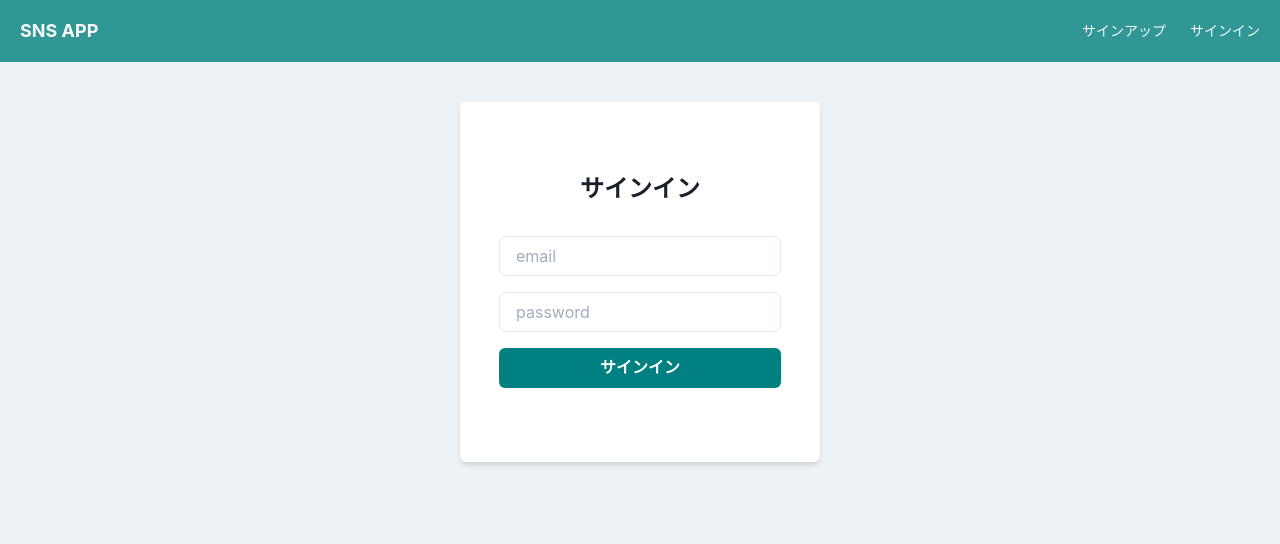
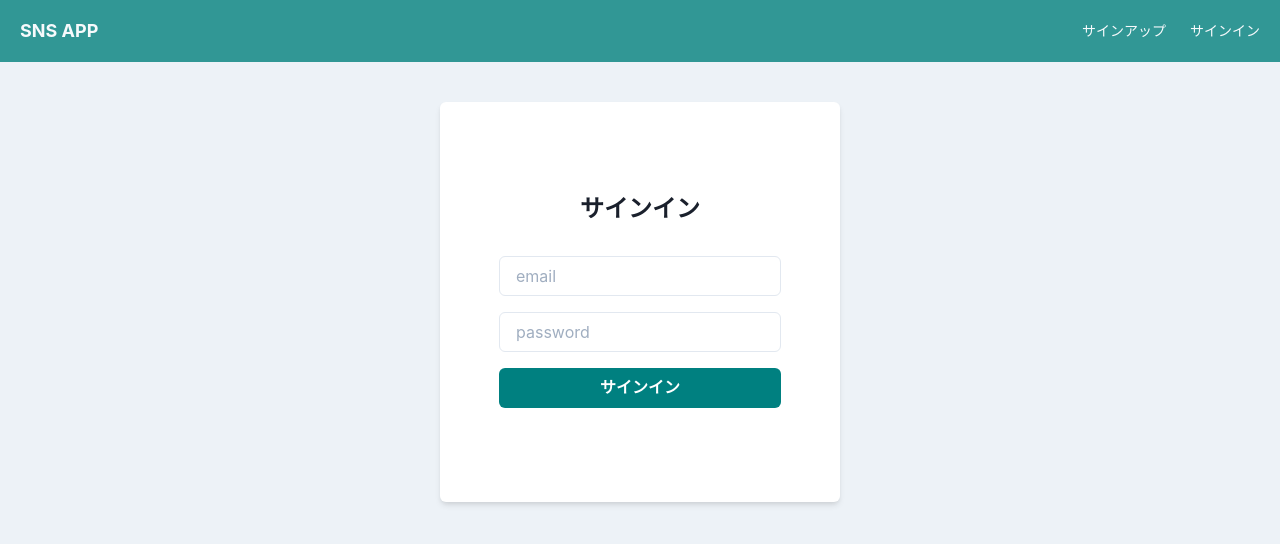
Before and after one commit to Matsushoooo12/RailsAPI-React-TypeScript-SNS, a React (Create React App) app in the folder frontend/: page /signin in a window 1280 px wide. Shown: the top 544 px of the page. Built offline with nearby package versions, Linux system fonts and the light colour scheme; what axios-case-converter would draw is missing.

Commit message:
サインアップサインインページ修正

```diff
--- a/frontend/src/components/pages/auth/SignIn.tsx
+++ b/frontend/src/components/pages/auth/SignIn.tsx
@@ -45,8 +45,8 @@ export const SignIn: VFC = memo(() => {
   return (
     <Box width="100%" height="100%" p="40px">
       <Center
-        width="360px"
-        height="360px"
+        width="400px"
+        height="400px"
         p="16px"
         bg="white"
         mx="auto"
--- a/frontend/src/components/pages/auth/SignUp.tsx
+++ b/frontend/src/components/pages/auth/SignUp.tsx
@@ -50,8 +50,8 @@ export const SignUp: VFC = memo(() => {
   return (
     <Box width="100%" height="100%" p="40px">
       <Center
-        width="360px"
-        height="360px"
+        width="400px"
+        height="400px"
         p="16px"
         bg="white"
         mx="auto"
```
